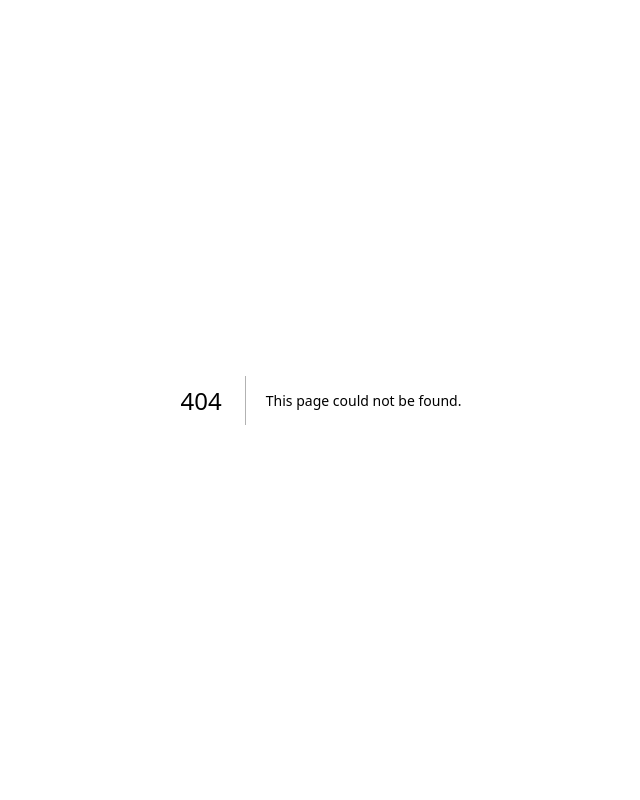
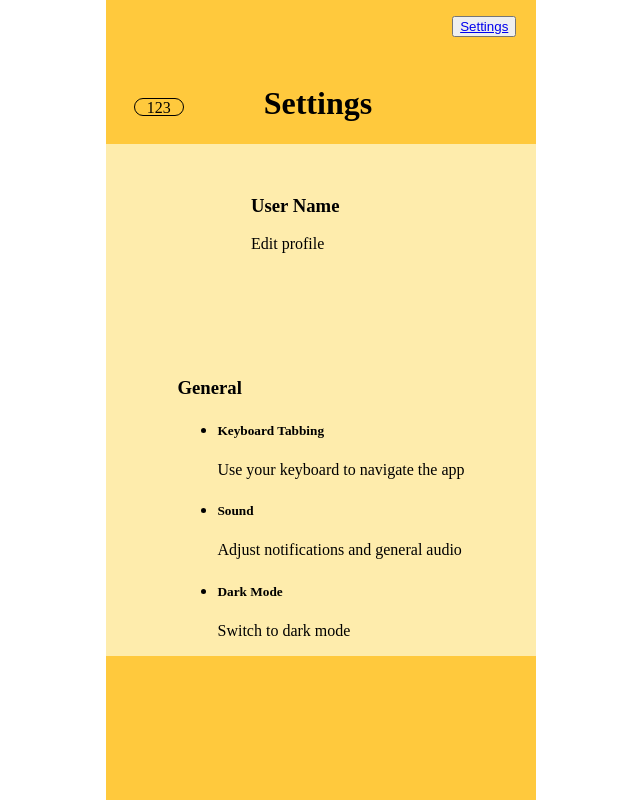
Before and after one commit to kellyzyhuang/HiveFive, a Next.js app: page /Settings in a window 1280 px wide. Before the commit this address had no page. Shown: the top 800 px of the page, without its empty margins (319-959 px from the left). Built offline with nearby package versions, Linux system fonts and the light colour scheme.

Commit message:
create and style settings page

```diff
--- /dev/null
+++ b/pages/Settings.js
@@ -0,0 +1,81 @@
+import Header from "@/components/Header";
+import styles from '@/styles/Settings.module.css'
+import Head from "next/head";
+import Link from "next/link";
+import Image from "next/image";
+
+export default function Settings() {
+  return(
+    <>
+    <Head>
+        <title>Hive Five</title>
+        <meta name="description" content="Save the bees one question at a time" />
+        <meta name="viewport" content="width=device-width, initial-scale=1" />
+        <link rel="icon" href="/favicon.ico" />
+    </Head>
+    <main className={styles.main}>
+        <div className={styles.screen}>
+          <Header title="Settings"/>
+          <div className={styles.buffer}></div>
+            <section className={styles.userProfile}>
+              <div className={styles.profileIcon}>
+                <img/> {/*to be replaced by profile icon */}
+              </div>
+              <div className={styles.profileDetails}>
+                <h3>User Name</h3>
+                <p>Edit profile</p>
+              </div>
+            </section>
+            <section className={styles.settingOptions}>
+              <h3>General</h3>
+              <ul className={styles.list}>
+                <li className={styles.listItem}>
+                  {/* <img/> to be replaced by icon */}
+                  <h5>Keyboard Tabbing</h5>
+                  <p>Use your keyboard to navigate the app</p>
+                  {/* <img/> to be replaced by toggle button */}
+                </li>
+                <li className={styles.listItem}>
+                  {/* <img/> to be replaced by icon */}
+                  <h5>Sound</h5>
+                  <p>Adjust notifications and general audio</p>
+                  {/* <img/> to be replaced by toggle button */}
+                </li>
+                <li className={styles.listItem}>
+                  {/* <img/> to be replaced by icon */}
+                  <h5>Dark Mode</h5>
+                  <p>Switch to dark mode</p>
+                  {/* <img/> to be replaced by toggle button */}
+                </li>
+                <li className={styles.listItem}>
+                  {/* <img/> to be replaced by icon */}
+                  <h5>Text Size</h5>
+                  <p>Switch to a different sized font</p>
+                  <form>
+                    <select></select>
+                  </form>
+                </li>
+                <li className={styles.listItem}>
+                  {/* <img/> to be replaced by icon */}
+                  <h5>Font</h5>
+                  <p>Switch to a different typeface</p>
+                  <form>
+                    <select></select>
+                  </form>
+                </li>
+                <li className={styles.listItem}>
+                  {/* <img/> to be replaced by icon */}
+                  <h5>Language</h5>
+                  <p>Switch to a different language</p>
+                  <form>
+                    <select></select>
+                  </form>
+                </li>
+              </ul>
+            </section>
+            <nav className={styles.nav}>{/*to be replaced by real nav bar*/}</nav>
+        </div>
+      </main>
+    </>
+  )
+}
--- /dev/null
+++ b/styles/Settings.module.css
@@ -0,0 +1,39 @@
+.main {
+  display: flex;
+  justify-content: center;
+  background-color: var(--black-text);
+  min-height: 100vh;
+  margin: -10px;
+}
+
+.screen {
+  width: 430px;
+  height: 100%;
+  background-color: var(--secondary-color);
+  display: flex;
+  justify-content: center;
+  flex-wrap: wrap;
+}
+
+.buffer{
+  height: 10rem;
+  width: 100%;
+}
+
+.userProfile {
+  width: 300px;
+  height: 200px;
+}
+
+.profileDetails {
+  margin-left: 5rem;
+}
+
+.nav {
+  background-color: var(--accent-color);
+  height: 9rem;
+  width: 430px;
+  position: fixed;
+  bottom: 0;
+  z-index: 1000;
+}
```
